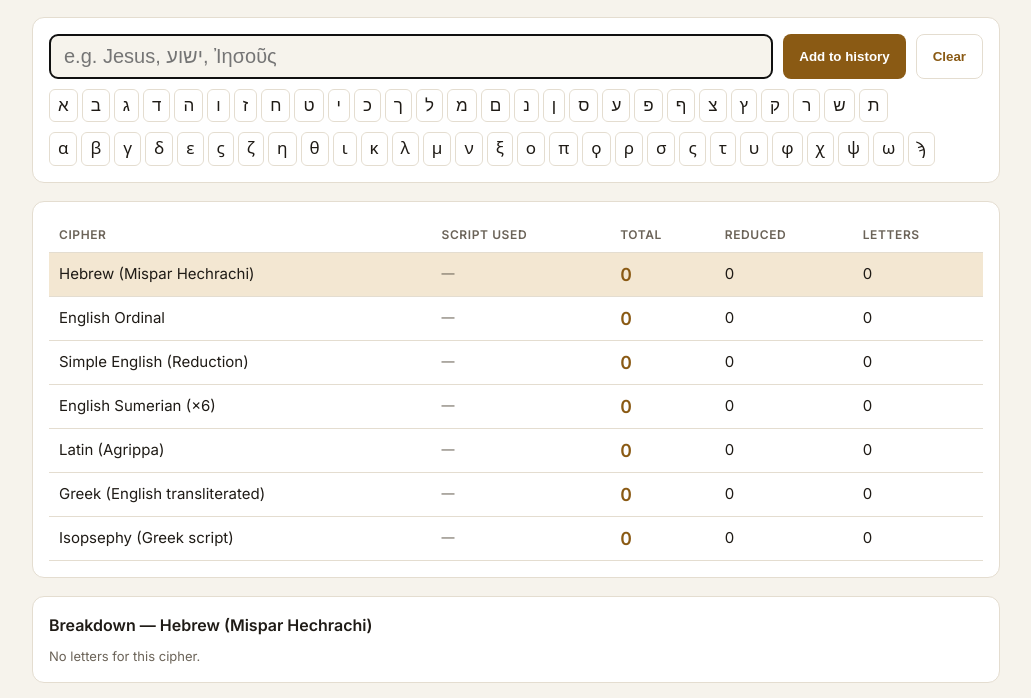
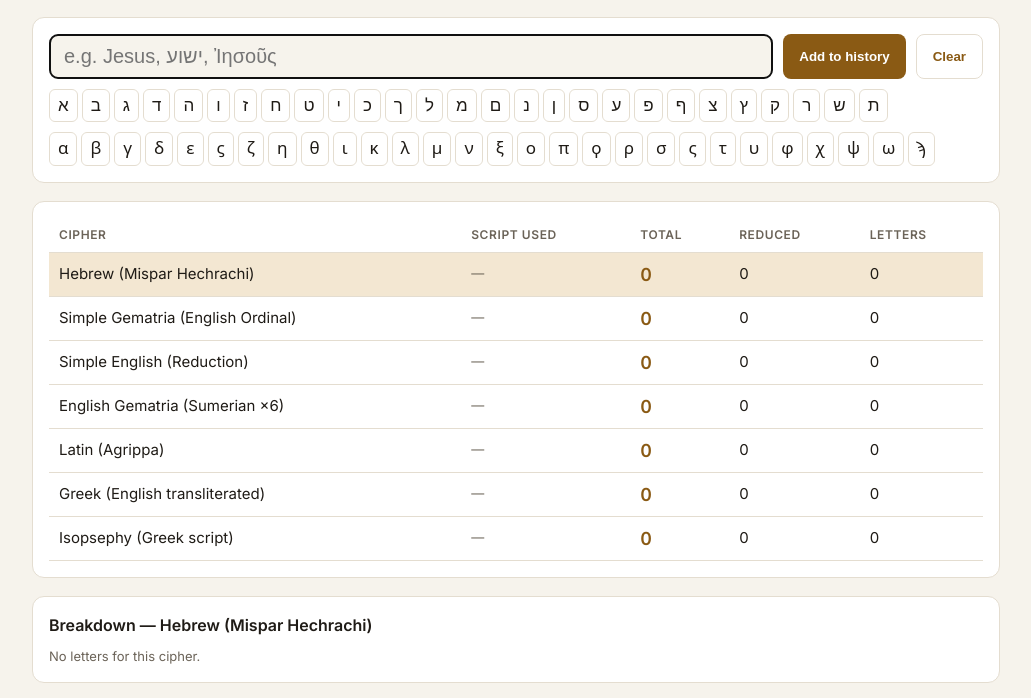
Before and after one commit to havokentity/JesusCalc, a plain HTML site: page index.html in a window 1280 px wide. Shown: the part 99-797 px from the top of the page, without its empty margins (124-1155 px from the left). Drawn offline with Linux system fonts and the light colour scheme.

Commit message:
Use gematrix.org names for Simple and English Gematria
Co-Authored-By: Claude Opus 5.5 <noreply@anthropic.com>

```diff
--- a/index.html
+++ b/index.html
@@ -111,9 +111,9 @@ function translit(s){
 
 const CIPHERS = [
   {name:'Hebrew (Mispar Hechrachi)', run:s => heb(s).length ? ['Hebrew', pairs(heb(s), c=>HEB[c])] : ['English→Jewish', pairs([...eng(s)], c=>JEWISH[c])]},
-  {name:'English Ordinal', run:s => ['English', pairs([...eng(s)], ordinal)]},
+  {name:'Simple Gematria (English Ordinal)', run:s => ['English', pairs([...eng(s)], ordinal)]},
   {name:'Simple English (Reduction)', run:s => ['English', pairs([...eng(s)], c => reduce(ordinal(c)))]},
-  {name:'English Sumerian (×6)', run:s => ['English', pairs([...eng(s)], c => ordinal(c)*6)]},
+  {name:'English Gematria (Sumerian ×6)', run:s => ['English', pairs([...eng(s)], c => ordinal(c)*6)]},
   {name:'Latin (Agrippa)', run:s => ['English', [...eng(s)].map(c => [c, c==='w' ? 400 : LATIN[{j:'i',u:'v'}[c]||c]])]},
   {name:'Greek (English transliterated)', run:s => ['English→Greek', translit(s)]},
   {name:'Isopsephy (Greek script)', run:s => ['Greek', pairs(grk(s), c=>GREEK[c])]},
```
Also changed, not shown: README.md.
